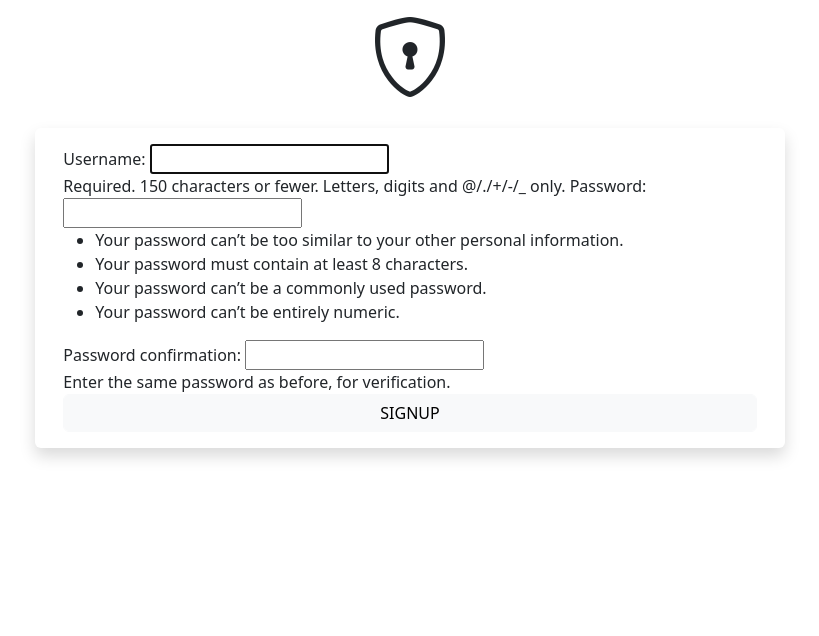
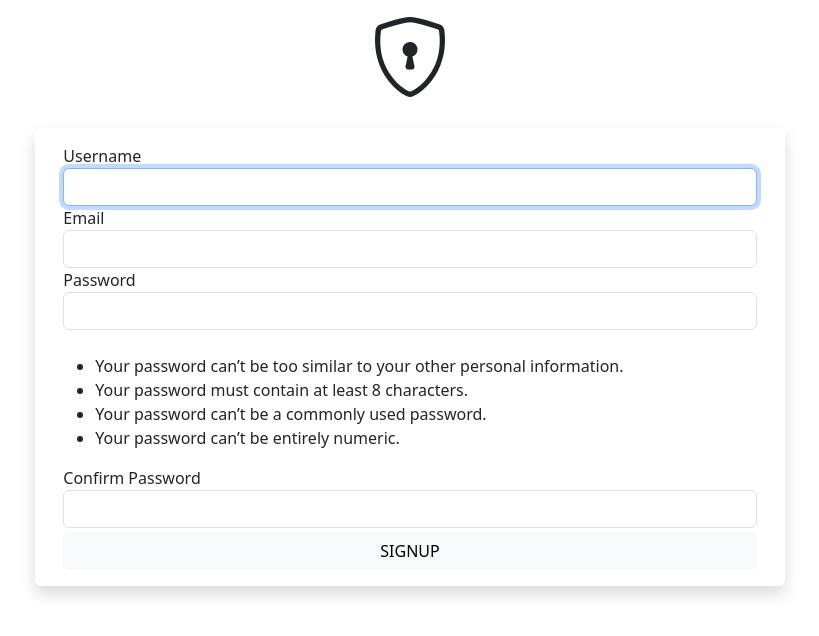
Before and after one commit to enansaif/django-portfolio, a Django app: page /accounts/signup/ in a window 1280 px wide. Shown: the top 636 px of the page, without its empty margins (230-1049 px from the left). Run offline with Django 4.2, Linux system fonts and the light colour scheme.

Commit message:
styled signup page

```diff
--- /dev/null
+++ b/authenticator/forms.py
@@ -0,0 +1,24 @@
+from django.contrib.auth.forms import UserCreationForm
+from django import forms
+from django.contrib.auth.models import User
+
+
+class SignUpForm(UserCreationForm):
+    "Custom Sign Up Form made on top of UserCreationForm"
+    email = forms.EmailField(required=True)
+
+    class Meta:
+        "Meta class to select model fields for Signup form"
+        model = User
+        fields = ['username', 'email', 'password1', 'password2']
+
+    def __init__(self, *args, **kwargs):
+        super().__init__(*args, **kwargs)
+        self.label_suffix = ""
+        self.fields['username'].widget.attrs.update({'class': 'form-control'})
+        self.fields['email'].widget.attrs.update({'class': 'form-control'})
+        self.fields['password1'].widget.attrs.update({'class': 'form-control'})
+        self.fields['password2'].widget.attrs.update({'class': 'form-control'})
+        self.fields['username'].help_text = ''
+        self.fields['password2'].help_text = ''
+        self.fields['password2'].label = 'Confirm Password'
--- a/authenticator/templates/auth/base.html
+++ b/authenticator/templates/auth/base.html
@@ -13,6 +13,9 @@
             <link rel="stylesheet"
                   href="https://cdn.jsdelivr.net/npm/bootstrap-icons@1.10.5/font/bootstrap-icons.css">
             <link rel="stylesheet" href="{% static 'auth/css/animations.css' %}">
+            <link rel="shortcut icon"
+                  type="image/png"
+                  href="{% static 'auth/img/favicon.ico' %}" />
       </head>
       <body>
             {% block content %}{% endblock %}
--- a/authenticator/templates/auth/signup.html
+++ b/authenticator/templates/auth/signup.html
@@ -1,7 +1,7 @@
 {% extends "auth/base.html" %}
 {% block title %}<title>SIGNUP</title>{% endblock %}
 {% block content %}
-    <div class="container p-2 flex-column d-flex justify-content-center align-items-center dropFromTop">
+    <div class="container p-2 flex-column d-flex justify-content-center align-items-center">
         <h1 class="lead display-1">
             <i class="bi bi-shield-lock"></i>
         </h1>
@@ -10,7 +10,7 @@
                 <form action="", method="post">
                     {% csrf_token %}
                     {{ form }}
-                    <button type="submit" class="btn btn-light form-control">SIGNUP</button>
+                    <button type="submit" class="btn btn-light form-control mt-1">SIGNUP</button>
                 </form>
             </div>
         </div>
--- a/authenticator/views.py
+++ b/authenticator/views.py
@@ -6,7 +6,7 @@ from django.contrib.auth import authenticate, login, logout
 from django.urls import reverse_lazy
 from django.contrib import messages
 from django.views import View
-from django.contrib.auth.forms import UserCreationForm
+from .forms import SignUpForm
 
 
 def logout_view(request):
@@ -54,12 +54,12 @@ class Signup(View):
     success_url = reverse_lazy('portfolio:base')
 
     def get(self, request):
-        form = UserCreationForm()
+        form = SignUpForm()
         return render(request, "auth/signup.html", {"form": form})
 
     def post(self, request):
-        form = UserCreationForm(request.POST)
+        form = SignUpForm(request.POST)
         if form.is_valid():
             form.save()
             return redirect(request.GET.get('next', self.success_url))
-        return redirect(self.request.path_info)
+        return render(request, "auth/signup.html", {"form": form})
--- a/website/settings.py
+++ b/website/settings.py
@@ -27,7 +27,7 @@ BASE_DIR = Path(__file__).resolve().parent.parent
 SECRET_KEY = env('DJANGO_SECRET_KEY')
 
 # SECURITY WARNING: don't run with debug turned on in production!
-DEBUG = True
+DEBUG = False
 
 ALLOWED_HOSTS = ['*']
 
```
Also changed, not shown: requirements.txt (+0 -22 lines), authenticator/static/auth/img/favicon.ico (added), db.sqlite3, 1 other file. Lines whose indentation alone changed are shown as unchanged.
